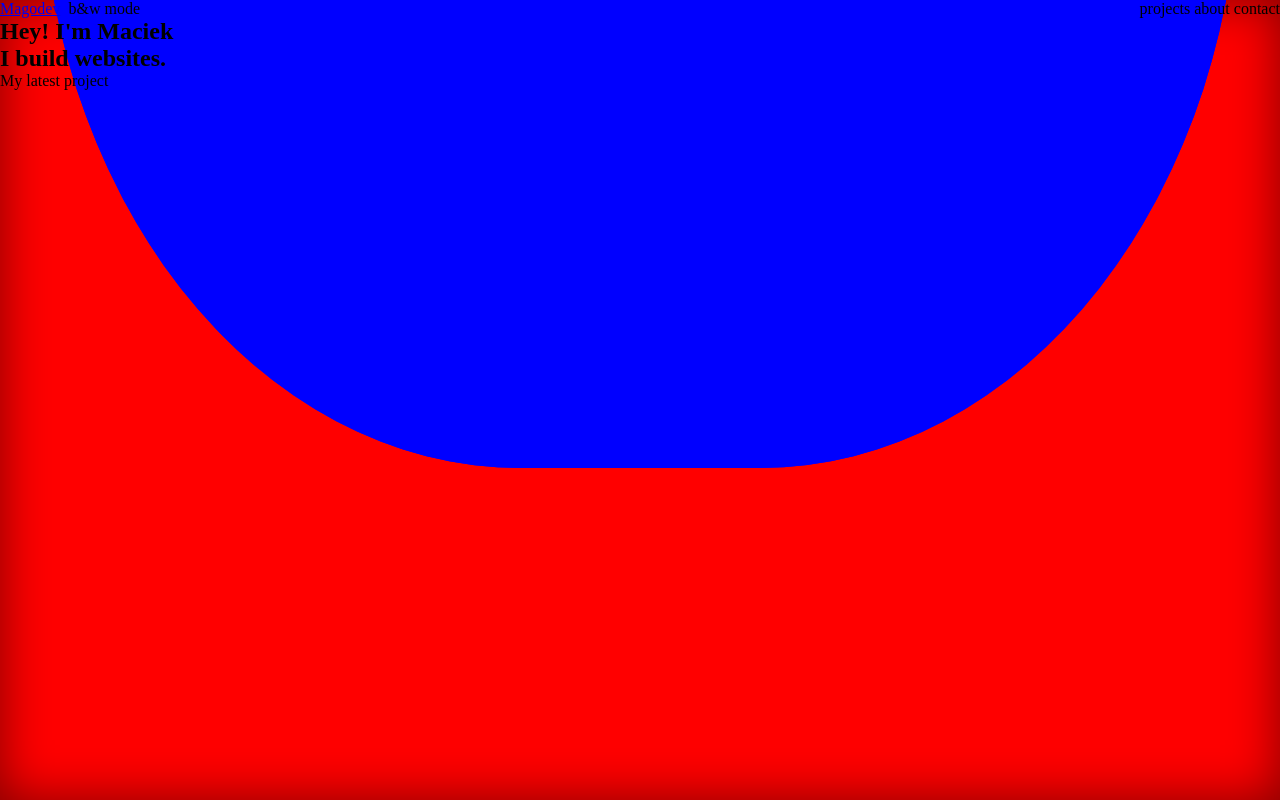
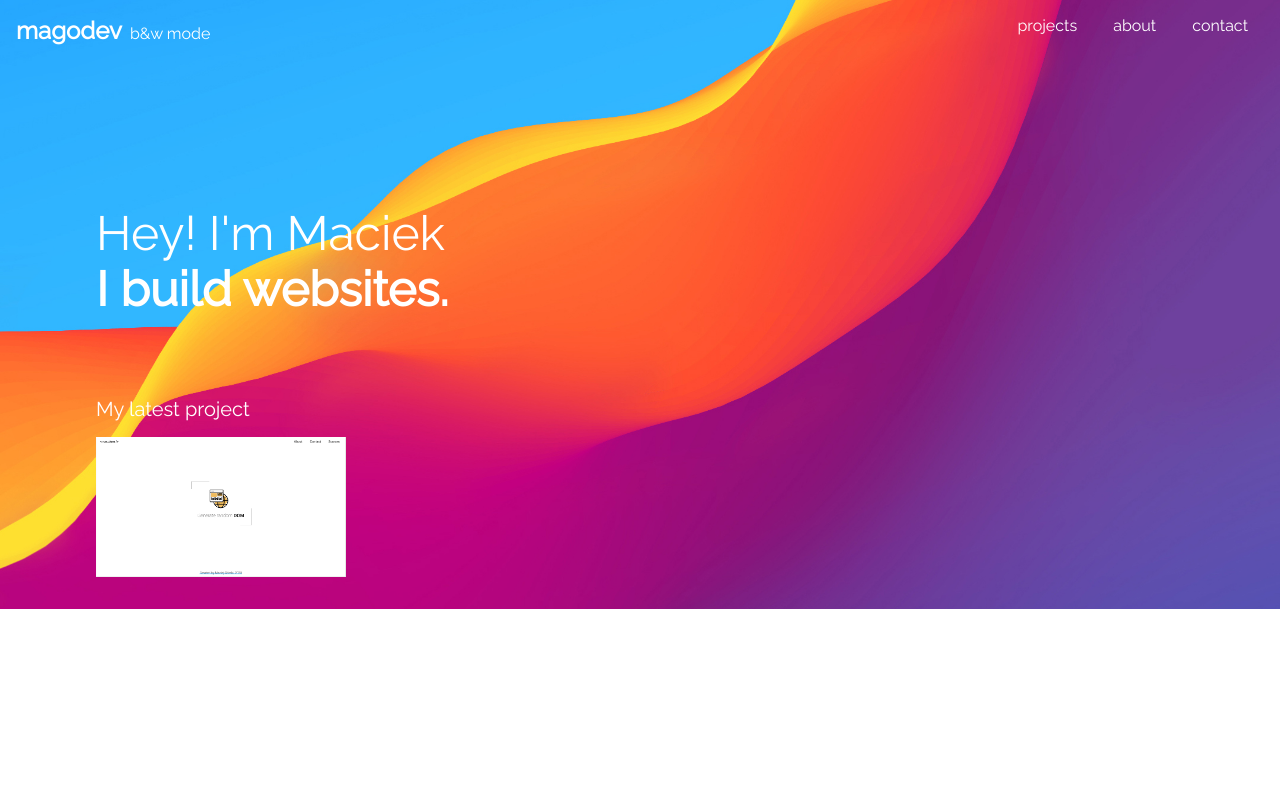
Before and after one commit to gorskidev/Portfolio, a website: page index.html in a window 1280 px wide. Drawn offline with nearby package versions, Linux system fonts and the light colour scheme; files whose address does not match are found by name.

Commit message:
Add files via upload

```diff
--- a/css/main.css
+++ b/css/main.css
@@ -1,55 +1,91 @@
 *{
+    font-family: 'Raleway', sans-serif;
     box-sizing: border-box;
     margin: 0;
 }
 
 #introduction {
-    height: 100vh;
+    position: relative;
+    display: block;
+    height: auto;
+    overflow: hidden;
+    background-image: url(C:/xampp/htdocs/develop/portfolio/imgs/background.jpg);
+    background-size: cover;
+    background-repeat: no-repeat;
+    color: white;
+}
+
+#introduction > .container {
+    position: relative;
+    padding: 1rem;
+    display: inline-block;
+    transition: .3s all;
+    width: 100%;
 }
 
 .menu {
     float: right;
+    color: white;
 }
 
-.wave {
-    position: absolute;
-    width: 100%;
-    height: 100%;
-    bottom: 0rem;
-    background: red;
-    box-shadow: inset 0 0 50px rgba(0,0,0, 0.5);
-    z-index: -9999;
-    overflow: hidden;
+.menu > a {
+    padding: 1rem;
 }
 
-.wave::before, .wave::after {
-    content: '';
-    position: absolute;
-    width: 120%;
-    height: 150%;
-    top: 0;
-    left: 50%;
-    transform: translate(-50%, -75%);
-    background: blue;
+#hero {
+    margin-top: 10rem;
+    margin-left: 5rem;
 }
 
-.wave::before {
-    border-radius: 40%;
-    background-image: white;
-    animation: animate 20s linear infinite;
+#hero > h1:nth-of-type(1) {
+    font-weight: 200;
+    font-size: 3rem;
 }
 
-.wave::after {
-    border-radius: 40%;
-    background: blue;
-    animation: animate 20s linear infinite;
+#hero > h1:nth-of-type(2) {
+    font-weight: 800;
+    font-size: 3rem;
 }
 
-@keyframes animate {
+#projects-carousel {
+    margin-left: 5rem;
+    margin-top: 5rem;
+}
+
+#projects-carousel > a {
+    font-size: 1.25rem;
+}
+
+#projects-carousel > img {
+    padding: 1rem 0;
+    display: block;
+    max-width: 250px;
+}
+
+.slide-bar {
+    position: absolute;
+    display: inline-block;
+    width: 30%;
+    margin-left: 0rem;
+    background: white;
+    height: 100%;
+}
+
+
+@keyframes wave {
     0% {
-        transform: translate(-50%, -75%) rotate(0deg);
+        margin-left: 0;
     }
     100% {
-        transform: translate(-50%, -75%) rotate(360deg);
+        margin-left: -1600px;
     }
 }
+
+@keyframes swell {
+    0%, 100% {
+        transform: translate3d(0,-25px,0);
+    }
+    50% {
+        transform: translate3d(0,5px,0);
+    }
+}
--- a/index.html
+++ b/index.html
@@ -9,14 +9,16 @@
         <meta name="viewport" content="width=device-width, initial-scale=1">
 
         <link rel="stylesheet" href="css/main.css">
+        <link href="https://fonts.googleapis.com/css?family=Raleway&display=swap" rel="stylesheet">
+        <script src="https://code.jquery.com/jquery-3.4.1.min.js" integrity="sha256-CSXorXvZcTkaix6Yvo6HppcZGetbYMGWSFlBw8HfCJo=" crossorigin="anonymous"></script>
+        <script type="text/javascript" src="js/slidebar.js"></script>
+
     </head>
     <body>
         <section id="introduction">
-            <div class="wave">
-            </div>
             <div class="container">
                 <div class="header">
-                    <a href="index.html">Magodev</a>
+                    <a href="index.html" style="font-size: 1.5rem; font-weight: 800; text-decoration: none; color: white">magodev</a>
                     <a id="bw-button"><img /> b&w mode</a>
                     <nav class="menu">
                         <a class="">projects</a>
@@ -25,16 +27,24 @@
                     </nav>
                 </div>
 
-                <h1>Hey! I'm Maciek</h1>
-                <h1>I build websites.</h6>
+                <div id="hero">
+                    <h1>Hey! I'm Maciek</h1>
+                    <h1><b>I build websites.</b></h6>
+                </div>
 
                 <div id="projects-carousel">
                     <a>My latest project</a>
-                    <img />
+                    <img src="C:/xampp/htdocs/develop/portfolio/imgs/project.PNG"/>
                 </div>
             </div>
-            <div class="slide">
 
+            <div class="slide-bar">
+                <div class="header">
+                    About
+                </div>
+                <a>
+                    Text
+                </a>
             </div>
         </section>
 
--- /dev/null
+++ b/js/slidebar.js
@@ -0,0 +1,11 @@
+let visible = false;
+
+window.addEventListener("click", () => {
+    if(visible === false){
+        document.querySelector("#introduction > .container").style.width = "100%";
+        visible = true;
+    }else{
+        document.querySelector("#introduction > .container").style.width = "70%";
+        visible = false;
+    }
+})
```
Also changed, not shown: README.md, imgs/background.jpg (added), imgs/background_dark.png (added), imgs/project.PNG (added), package.json (line endings or trailing spaces), 1 other file.
